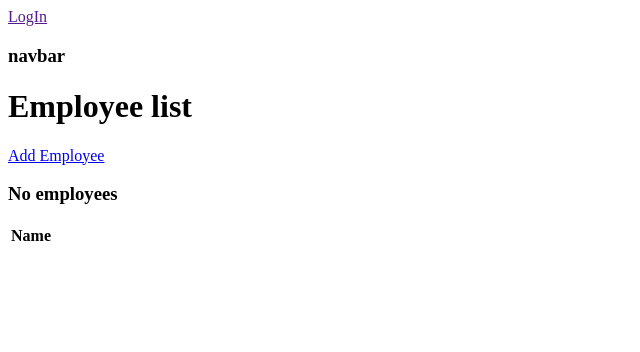
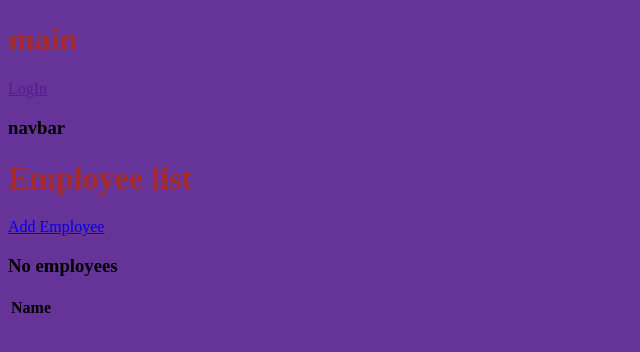
Before and after one commit to TIS2022-FMFI/medical-examinations, a Django app: page /employee/ in a window 1280 px wide. Shown: the top 352 px of the page, without its empty margins (0-640 px from the left). Run offline with Django 4.2, Linux system fonts and the light colour scheme; data that the repository does not hold is empty.

Commit message:
sparovanie djanga s css subormi #38

```diff
--- /dev/null
+++ b/django/static/css/general.css
@@ -0,0 +1,7 @@
+body{
+    background-color: rebeccapurple;
+}
+
+h1{
+    color: brown;
+}
--- a/django/templates/general.html
+++ b/django/templates/general.html
@@ -2,8 +2,19 @@
 <html>
 <head>
     <title>medical-lekarske</title>
+
+    {% load static %}
+    <link rel="stylesheet" type="text/css" href="{% static 'css/general.css' %}">
+
+    <!-- staticLink na pridanie dlasich linkov pre apky -->
+    {% block staticLink %}
+    {% endblock staticLink %}
+
 </head>
 <bode>
+    <h1> main </h1>
+
+
     {% if request.user.is_authenticated %}
         <p>{{request.user}}</p>
         <a href="">LogOut</a>
```
Also changed, not shown: django/prehliadky/settings.py (+12 -2 lines).
